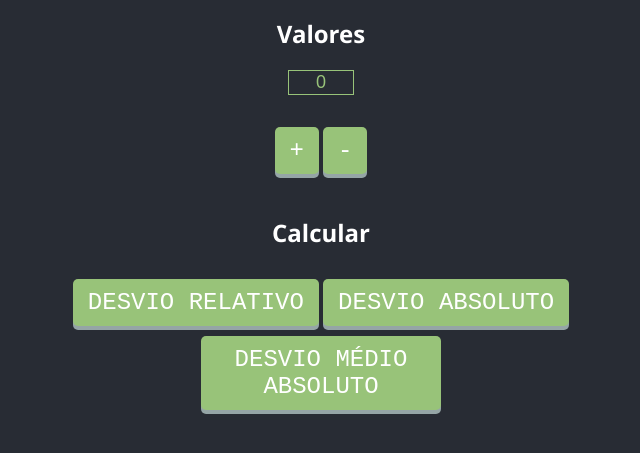
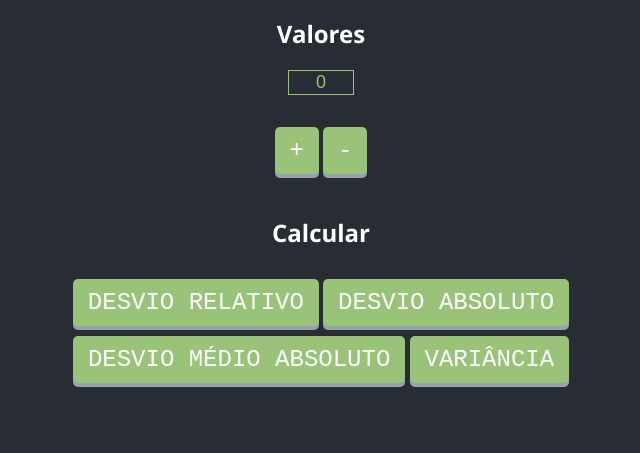
Before and after one commit to Magoninho/calculador-de-desvios, a plain HTML site: page index.html in a window 1280 px wide. Shown: the part 111-564 px from the top of the page, without its empty margins (319-959 px from the left). Drawn offline with nearby package versions, Linux system fonts and the light colour scheme.

Commit message:
variancia

```diff
--- a/index.html
+++ b/index.html
@@ -46,7 +46,8 @@
 	<h2>Calcular</h2>
 	<button onclick="desvioRelativoResult(desvioRelativo(getInputData()))">DESVIO RELATIVO</button>
 	<button onclick="desvioAbsolutoResult(desvioAbsoluto(getInputData()))">DESVIO ABSOLUTO</button><br>
-	<button onclick="desvioMedioAbsolutoResult(desvioMedioAbsoluto(getInputData()))" style="width: 240px;">DESVIO MÉDIO ABSOLUTO</button>
+	<button onclick="desvioMedioAbsolutoResult(desvioMedioAbsoluto(getInputData()))">DESVIO MÉDIO ABSOLUTO</button>
+	<button onclick="varianciaResult(variancia(getInputData()))">VARIÂNCIA</button>
 	<!-- splitToInt(document.getElementById('desvio_relativo').value, ' ') -->
 
 	<div id="result">
--- a/scripts/calculators.js
+++ b/scripts/calculators.js
@@ -21,15 +21,26 @@ function desvioAbsoluto(numbers) {
 }
 
 function desvioMedioAbsoluto(numbers) {
-	let somaDesviosAbsolutos = 0;
+	let soma = 0;
 	let desvios = desvioAbsoluto(numbers);
 	for (let a = 0; a < desvios.length; a++) {
 		const number = desvios[a];
-		somaDesviosAbsolutos += number;
+		soma += number;
 	}
 
-	return somaDesviosAbsolutos / desvios.length;
+	return soma / desvios.length;
 
+}
+
+function variancia(numbers) {
+	let soma = 0;
+	let desvios = desvioRelativo(numbers);
+	for (let i = 0; i < desvios.length; i++) {
+		const number = desvios[i];
+		soma += number*number;
+	}
+
+	return soma / desvios.length;
 }
 
 
@@ -111,3 +122,25 @@ function desvioMedioAbsolutoResult(result) {
 
 	window.scrollTo(0,document.body.scrollHeight);
 }
+
+function varianciaResult(result) {
+	let div = document.getElementById("result");
+
+	div.innerHTML = `
+	<h1>Resultado: </h1>
+	`;
+	let span = document.createElement("span");
+	span.className = "math";
+	span.innerHTML +=
+		`\\sigma = \\frac{\\sum_{i=1}^{n} (x_i - \\bar{x})^2}{n} = ${result}`;
+	div.appendChild(span);
+	div.innerHTML += "<br>";
+
+	let math = document.getElementsByClassName("math");
+	for (let m = 0; m < math.length; m++) {
+		const element = math[m];
+		katex.render(element.textContent, element);
+	}
+
+	window.scrollTo(0,document.body.scrollHeight);
+}
```
